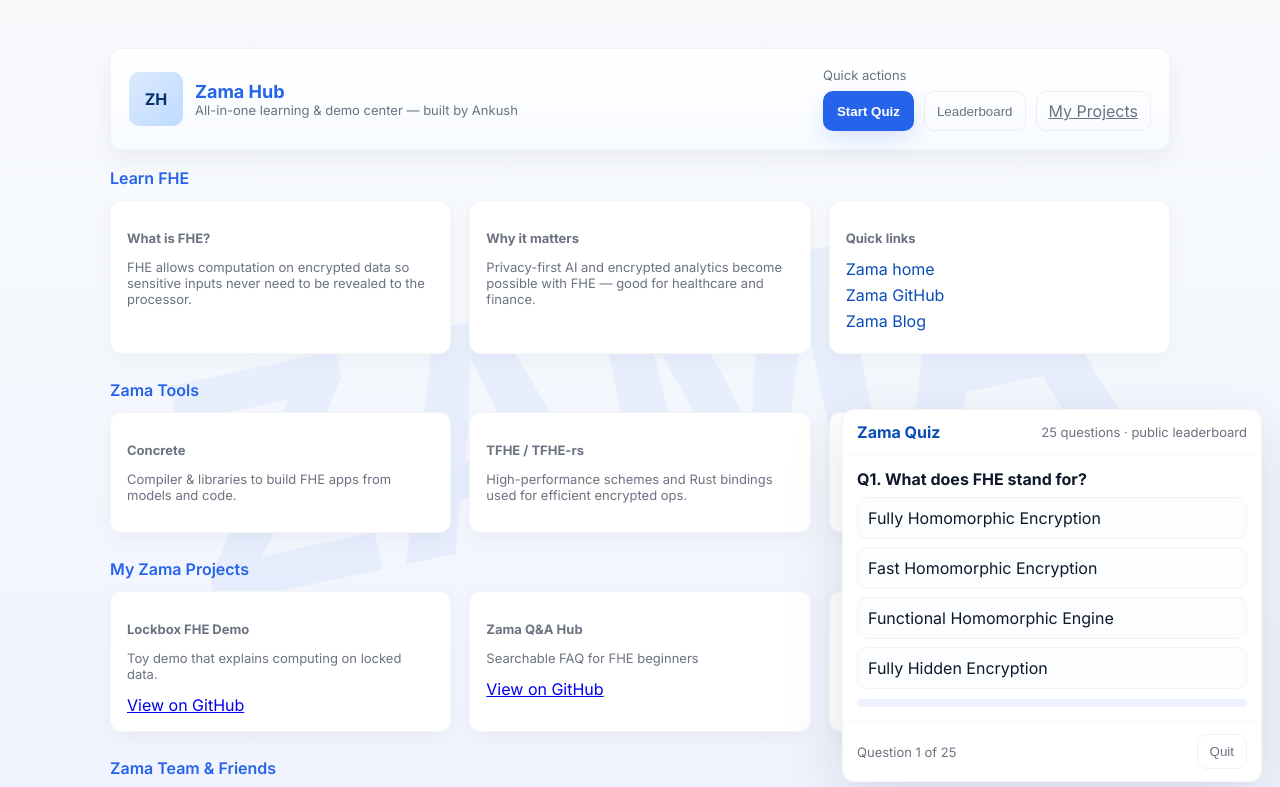
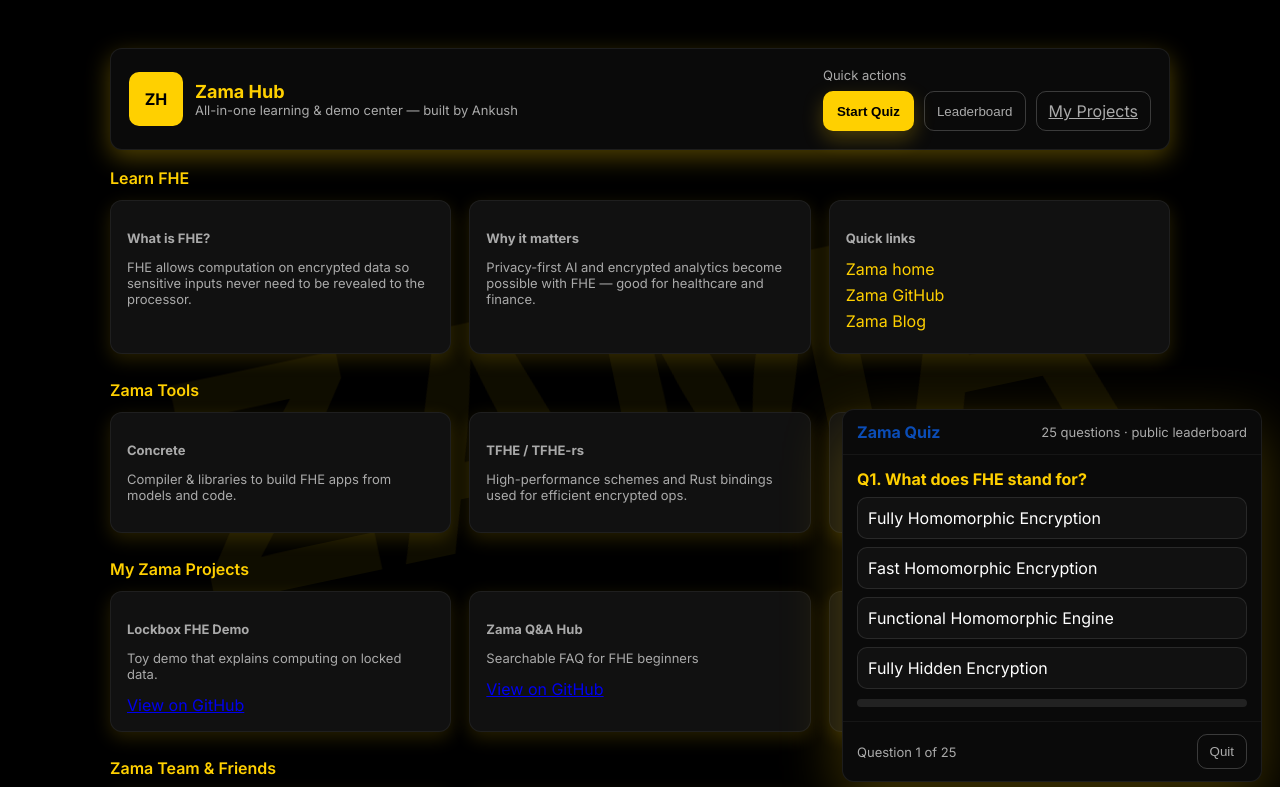
Before and after one commit to Ankush376/Zama-Learning-Dashboard, a plain HTML site: page index.html in a window 1280 px wide. Both pictures are taken after a click on the button "Start Quiz". Shown: the top 787 px of the page. Drawn offline with Linux system fonts and the light colour scheme.

Commit message:
Update index.html

```diff
--- a/index.html
+++ b/index.html
@@ -7,46 +7,125 @@
 <link href="https://fonts.googleapis.com/css2?family=Inter:wght@300;400;600;700&display=swap" rel="stylesheet">
 <style>
 :root{
-  --bg:#f7fafc; --card:#ffffff; --muted:#6b7280; --accent:#2563eb; --glass:rgba(37,99,235,0.06);
-  --shadow: 0 8px 24px rgba(16,24,40,0.06);
+  --bg:#000000;
+  --card:#111111;
+  --muted:#aaaaaa;
+  --accent:#ffd000;
+  --glass:rgba(255,208,0,0.1);
+  --shadow:0 8px 24px rgba(255,208,0,0.3);
 }
 *{box-sizing:border-box}
-body{margin:0;font-family:Inter,system-ui,-apple-system,Segoe UI,Roboto,Arial;color:#0f172a;background:linear-gradient(180deg,#f8fafc,#eef2ff);}
+body{
+  margin:0;
+  font-family:Inter,system-ui,-apple-system,Segoe UI,Roboto,Arial;
+  color:#f9f9f9;
+  background:var(--bg);
+}
 .container{max-width:1100px;margin:28px auto;padding:20px}
-.header{display:flex;justify-content:space-between;align-items:center;gap:12px;padding:18px;border-radius:12px;background:linear-gradient(180deg,#ffffff,#f8fbff);box-shadow:var(--shadow);border:1px solid rgba(2,6,23,0.04)}
+.header{
+  display:flex;justify-content:space-between;align-items:center;gap:12px;
+  padding:18px;border-radius:12px;
+  background:#0a0a0a;
+  box-shadow:var(--shadow);
+  border:1px solid rgba(255,255,255,0.08)
+}
 .brand{display:flex;align-items:center;gap:12px}
-.logo{width:54px;height:54px;border-radius:10px;background:linear-gradient(135deg,#dbeafe,#bfdbfe);display:flex;align-items:center;justify-content:center;font-weight:700;color:#072f6b}
+.logo{
+  width:54px;height:54px;border-radius:10px;
+  background:var(--accent);
+  display:flex;align-items:center;justify-content:center;
+  font-weight:700;color:#000;
+}
 h1{font-size:18px;margin:0;color:var(--accent)}
 .header .muted{color:var(--muted);font-size:13px}
 .grid{display:grid;grid-template-columns:repeat(3,1fr);gap:18px;margin-top:20px}
 @media(max-width:980px){.grid{grid-template-columns:repeat(2,1fr)}}
 @media(max-width:640px){.grid{grid-template-columns:1fr}}
-.card{background:var(--card);padding:16px;border-radius:12px;border:1px solid rgba(2,6,23,0.04);box-shadow:0 6px 18px rgba(16,24,40,0.04);transition:transform .22s}
-.card:hover{transform:translateY(-6px)}
+.card{
+  background:var(--card);
+  padding:16px;border-radius:12px;
+  border:1px solid rgba(255,255,255,0.06);
+  box-shadow:0 6px 18px rgba(255,208,0,0.15);
+  transition:transform .22s, box-shadow .22s;
+}
+.card:hover{
+  transform:translateY(-6px);
+  box-shadow:0 10px 28px rgba(255,208,0,0.3);
+}
 .section-title{color:var(--accent);margin:0 0 10px 0;font-weight:600}
 .small{font-size:13px;color:var(--muted)}
-.links a{display:block;color:#0b4db7;text-decoration:none;margin:6px 0}
-.watermark{position:fixed;inset:0;display:flex;align-items:center;justify-content:center;pointer-events:none;opacity:0.06;font-weight:800;font-size:24vw;color:#2563eb;transform:rotate(-12deg);z-index:0}
+.links a{display:block;color:var(--accent);text-decoration:none;margin:6px 0}
+.links a:hover{text-decoration:underline}
+.watermark{
+  position:fixed;inset:0;display:flex;align-items:center;justify-content:center;
+  pointer-events:none;opacity:0.06;
+  font-weight:800;font-size:24vw;
+  color:var(--accent);
+  transform:rotate(-12deg);z-index:0
+}
 .quiz-actions{display:flex;gap:10px;flex-wrap:wrap}
-.quiz-btn{background:var(--accent);color:#fff;border:0;padding:10px 14px;border-radius:10px;cursor:pointer;font-weight:600;box-shadow:0 8px 20px rgba(37,99,235,0.14)}
-.btn-ghost{background:transparent;border:1px solid rgba(2,6,23,0.06);padding:9px 12px;border-radius:10px;cursor:pointer;color:var(--muted)}
+.quiz-btn{
+  background:var(--accent);color:#000;border:0;
+  padding:10px 14px;border-radius:10px;cursor:pointer;font-weight:600;
+  box-shadow:0 8px 20px rgba(255,208,0,0.25);
+}
+.quiz-btn:hover{background:#ffdc32}
+.btn-ghost{
+  background:transparent;border:1px solid rgba(255,255,255,0.2);
+  padding:9px 12px;border-radius:10px;cursor:pointer;color:var(--muted);
+}
+.btn-ghost:hover{border-color:var(--accent);color:var(--accent)}
+
 /* quiz panel */
-.quiz-panel{position:fixed;right:18px;bottom:18px;width:420px;max-width:94vw;border-radius:12px;background:#fff;border:1px solid rgba(2,6,23,0.04);box-shadow:0 20px 60px rgba(16,24,40,0.12);z-index:40;overflow:hidden}
-.quiz-header{padding:12px 14px;border-bottom:1px solid rgba(2,6,23,0.03);display:flex;justify-content:space-between;align-items:center}
+.quiz-panel{
+  position:fixed;right:18px;bottom:18px;width:420px;max-width:94vw;
+  border-radius:12px;background:#0a0a0a;
+  border:1px solid rgba(255,255,255,0.08);
+  box-shadow:0 20px 60px rgba(255,208,0,0.25);
+  z-index:40;overflow:hidden;color:#fff;
+}
+.quiz-header{
+  padding:12px 14px;border-bottom:1px solid rgba(255,255,255,0.05);
+  display:flex;justify-content:space-between;align-items:center
+}
 .quiz-body{padding:14px;max-height:520px;overflow:auto}
-.q-text{font-weight:700;margin:0 0 8px 0;color:#0f172a}
-.opt{padding:10px;border-radius:10px;border:1px solid rgba(2,6,23,0.04);margin-bottom:8px;cursor:pointer;background:#fbfdff}
-.opt:hover{border-color:var(--accent);transform:translateY(-3px)}
-.progress{height:8px;background:#eef2ff;border-radius:99px;overflow:hidden;margin-top:10px}
-.progress > span{display:block;height:100%;background:linear-gradient(90deg,var(--accent),#7cc1ff);width:0%}
-.quiz-footer{padding:12px 14px;border-top:1px solid rgba(2,6,23,0.03);display:flex;justify-content:space-between;align-items:center}
+.q-text{font-weight:700;margin:0 0 8px 0;color:var(--accent)}
+.opt{
+  padding:10px;border-radius:10px;
+  border:1px solid rgba(255,255,255,0.1);
+  margin-bottom:8px;cursor:pointer;background:#111;
+  transition:all .2s;
+}
+.opt:hover{border-color:var(--accent);background:#1a1a1a;transform:translateY(-3px)}
+.progress{height:8px;background:#222;border-radius:99px;overflow:hidden;margin-top:10px}
+.progress > span{display:block;height:100%;background:linear-gradient(90deg,var(--accent),#fff700);width:0%}
+.quiz-footer{
+  padding:12px 14px;border-top:1px solid rgba(255,255,255,0.05);
+  display:flex;justify-content:space-between;align-items:center
+}
 .score-large{font-size:20px;color:var(--accent);font-weight:700}
+
 /* leaderboard panel */
-.lb-panel{position:fixed;left:18px;bottom:18px;width:360px;max-width:92vw;border-radius:12px;background:#fff;border:1px solid rgba(2,6,23,0.04);box-shadow:0 20px 60px rgba(16,24,40,0.12);z-index:40;overflow:hidden}
+.lb-panel{
+  position:fixed;left:18px;bottom:18px;width:360px;max-width:92vw;
+  border-radius:12px;background:#0a0a0a;
+  border:1px solid rgba(255,255,255,0.08);
+  box-shadow:0 20px 60px rgba(255,208,0,0.25);
+  z-index:40;overflow:hidden;color:#fff;
+}
 .lb-body{padding:12px;max-height:520px;overflow:auto}
-.lb-item{display:flex;justify-content:space-between;padding:8px;border-radius:10px;border:1px solid rgba(2,6,23,0.03);margin-bottom:8px;background:#fbfdff}
+.lb-item{
+  display:flex;justify-content:space-between;
+  padding:8px;border-radius:10px;
+  border:1px solid rgba(255,255,255,0.1);
+  margin-bottom:8px;background:#111;
+}
 .footer{margin-top:26px;text-align:center;color:var(--muted);font-size:13px;padding:18px}
-.input-inline{padding:8px;border-radius:8px;border:1px solid rgba(2,6,23,0.06);width:150px}
+.input-inline{
+  padding:8px;border-radius:8px;
+  border:1px solid rgba(255,255,255,0.2);background:#111;color:#fff;
+  width:150px
+}
 .note{font-size:12px;color:var(--muted);margin-top:8px}
 </style>
 </head>
@@ -73,7 +152,7 @@ h1{font-size:18px;margin:0;color:var(--accent)}
   </div>
 
   <main style="position:relative;z-index:2">
-    <section id="learn" style="margin-top:18px">
+     <section id="learn" style="margin-top:18px">
       <div class="section-title">Learn FHE</div>
       <div class="grid" style="margin-top:12px">
         <div class="card">
@@ -143,11 +222,10 @@ h1{font-size:18px;margin:0;color:var(--accent)}
       </div>
       <div class="note">If you are on the Zama team and want a direct link or role added, ping me on X.</div>
     </section>
-
   </main>
 
   <div class="footer">
-    <div class="small">Built with curiosity by <a href="https://x.com/Ankushk63616898" target="_blank">@Ankushk63616898</a> — Zama Creator Program</div>
+    <div class="small">Built with curiosity by <a href="https://x.com/Ankushk63616898" target="_blank" style="color:var(--accent)">@Ankushk63616898</a> — Zama Creator Program</div>
   </div>
 </div>
 
@@ -335,6 +413,7 @@ document.getElementById('openLB').addEventListener('click', openLB);
 
 /* keyboard close */
 document.addEventListener('keydown', e=>{ if(e.key==='Escape'){ closeQuiz(); closeLB(); }});
+
 </script>
 </body>
 </html>
```
